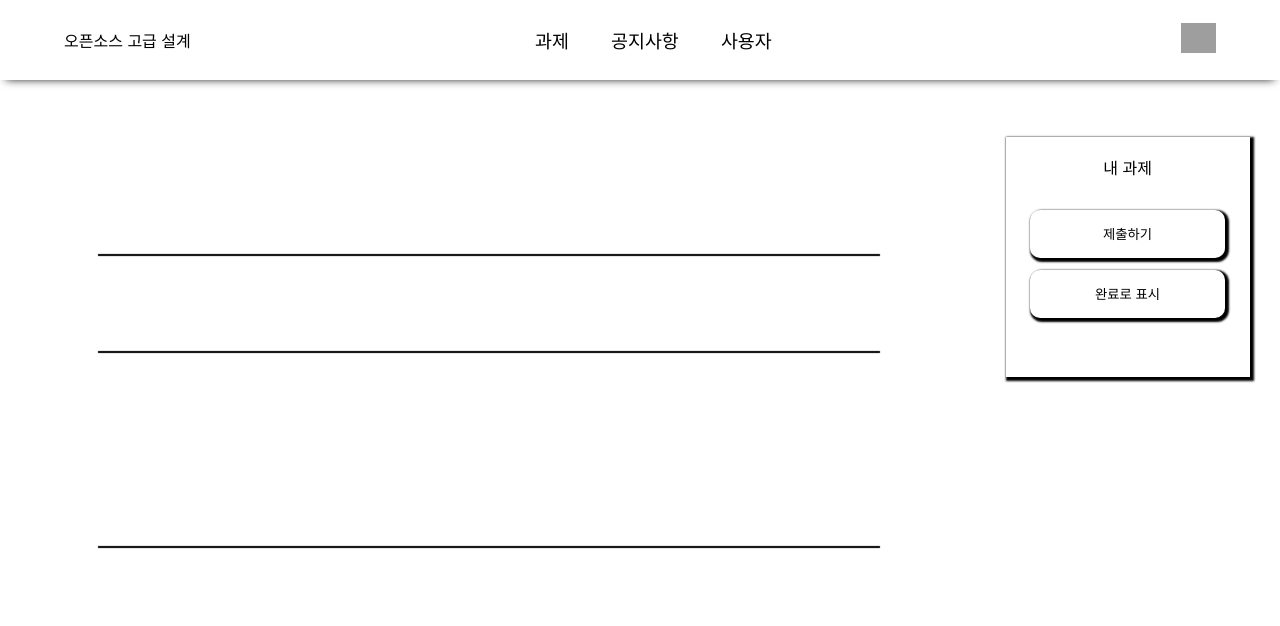
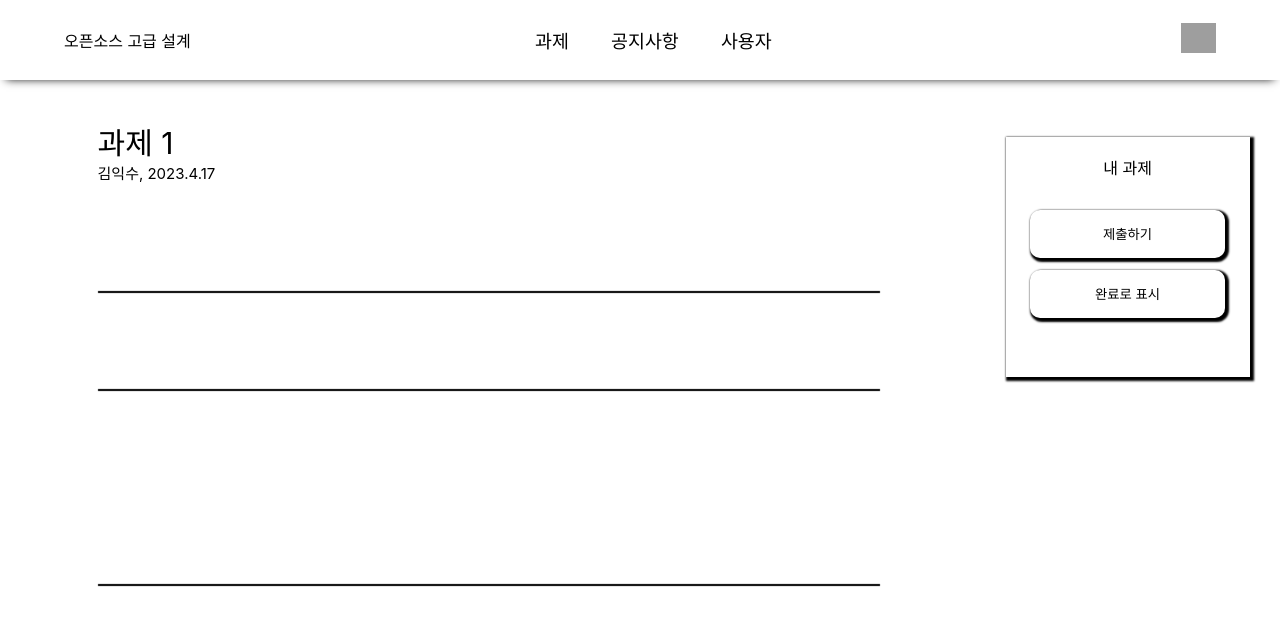
Before and after one commit to OpenSourceEduTech/FrontEnd, a React (Create React App) app: page /homework in a window 1280 px wide. Shown: the top 626 px of the page. Built offline with nearby package versions, Linux system fonts and the light colour scheme; grey boxes are pictures that could not be loaded.

Commit message:
과제_세부

```diff
--- a/src/pages/Homework.js
+++ b/src/pages/Homework.js
@@ -71,12 +71,30 @@ const TaskSubmitted = styled.button`
   margin-left: 10%;
   margin-top: 5%;
 `;
+const Title = styled.div`
+  align-text: center;
+  display: flex;
+  margin-bottom: 2%;
+  margin-left: 20%;
+  justify-content: left;
+  height: 3%;
+  width: 100%;
+  font-size: 30px;
+`;
+const Pro = styled.div`
+  align-text: center;
+  display: flex;
+  margin-bottom: 5%;
+  margin-left: 20%;
+  justify-content: left;
+  height: 10%;
+  width: 100%;
+  font-size: 15px;
+`;
 const Con1 = styled.div`
-  margin-top: 10%;
-  hegith: 20%;
+  hegith: 40%;
   width: 80%;
   border: 0px 0px 3px 0px;
-
   box-shadow: 1px 1px 1px 1px #000000;
 `;
 const Con2 = styled.div`
@@ -104,6 +122,8 @@ const Homework = () => {
       <Layout />
       <Body>
         <LeftCon>
+          <Title>과제 1</Title>
+          <Pro>김익수, 2023.4.17</Pro>
           <Con1></Con1>
           <Con2></Con2>
           <Con3></Con3>
```
